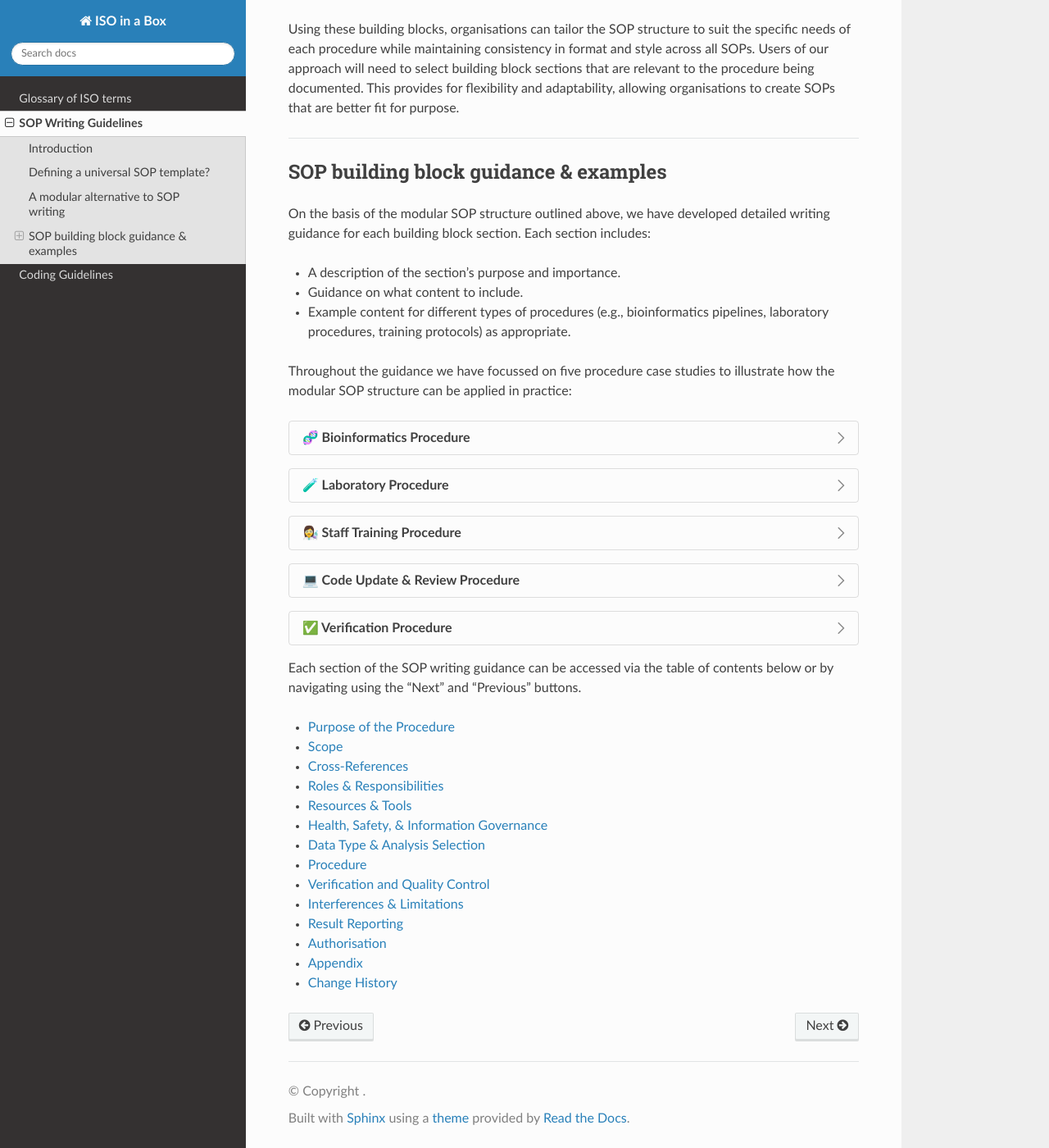
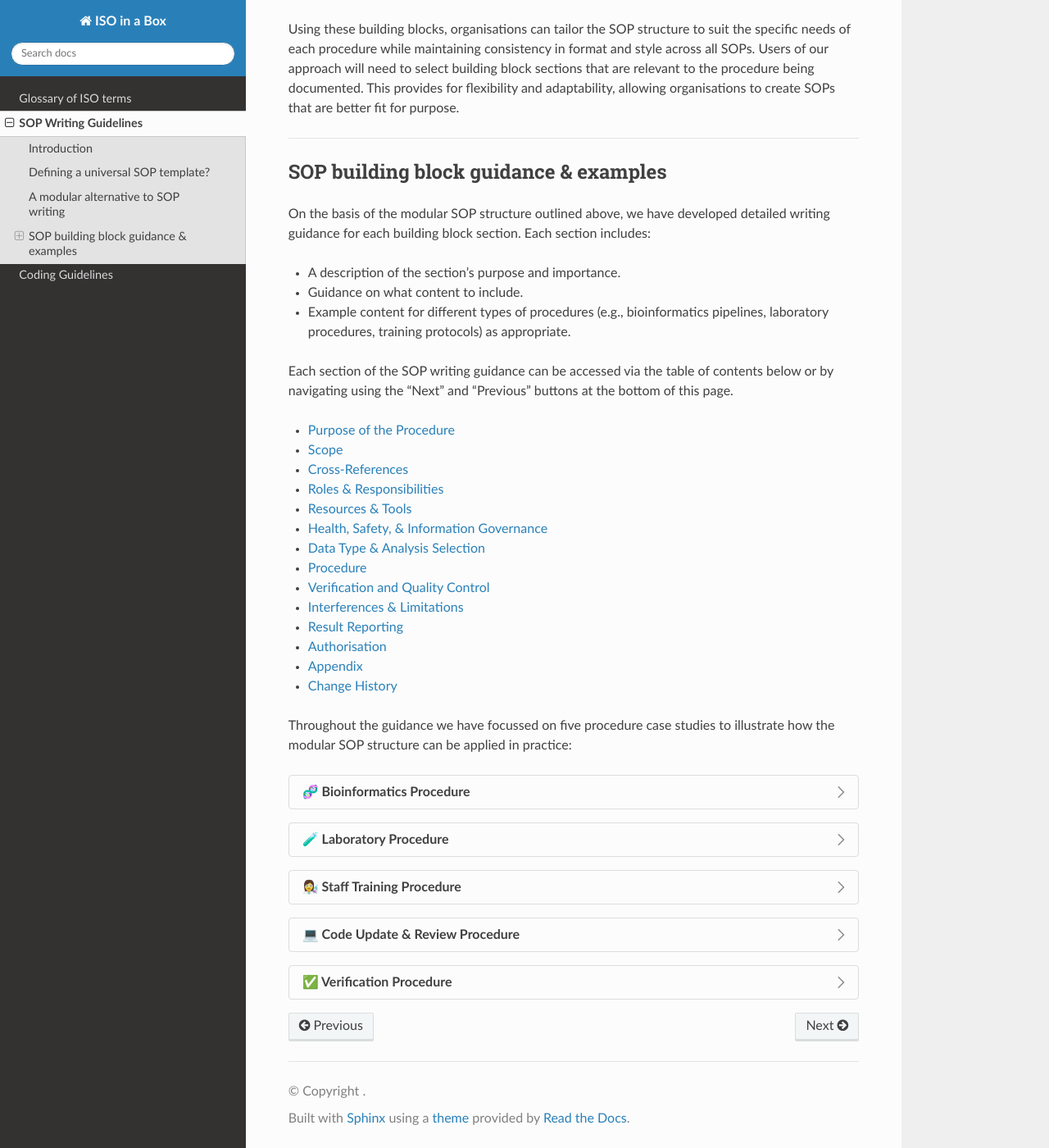
Before and after one commit to ASendellPrice/IIB-rtd, a Sphinx documentation site: the page built from docs/source/sop_guidelines.rst, in a window 1280 px wide and 1400 px high, scrolled down 2197 px. Shown: the whole window at 82% size. Built offline with Sphinx 7.4.7 and the Read the Docs theme 3.1.0, drawn with Linux system fonts in a browser that asks for light colours; pages that are not in the unit, such as notebooks, are missing from menus; some of the changed lines change nothing that is shown.

Commit message:
Moved toc up

```diff
--- a/docs/source/sop_guidelines.rst
+++ b/docs/source/sop_guidelines.rst
@@ -51,6 +51,27 @@ On the basis of the modular SOP structure outlined above, we have developed deta
 
 - Example content for different types of procedures (e.g., bioinformatics pipelines, laboratory procedures, training protocols) as appropriate.
 
+Each section of the SOP writing guidance can be accessed via the table of contents below or by navigating using the "Next" and "Previous" buttons at the bottom of this page.
+
+.. toctree::
+   :maxdepth: 2
+
+   sop_guide_purpose
+   sop_guide_scope
+   sop_guide_cross_references
+   sop_guide_responsibilities
+   sop_guide_definitions
+   sop_guide_resources
+   sop_guide_health_safety_information_governance
+   sop_guide_data_types
+   sop_guide_procedure
+   sop_guide_quality_control_assurance
+   sop_guide_interference_limitations
+   sop_guide_results_reporting
+   sop_guide_authorisation
+   sop_guide_appendices
+   sop_guide_change_history
+
 Throughout the guidance we have focussed on five procedure case studies to illustrate how the modular SOP structure can be applied in practice:
 
 .. dropdown:: 🧬 Bioinformatics Procedure
@@ -73,23 +94,19 @@ Throughout the guidance we have focussed on five procedure case studies to illus
 
    Add description
 
-Each section of the SOP writing guidance can be accessed via the table of contents below or by navigating using the "Next" and "Previous" buttons.
+.. raw:: html
 
-.. toctree::
-   :maxdepth: 2
-
-   sop_guide_purpose
-   sop_guide_scope
-   sop_guide_cross_references
-   sop_guide_responsibilities
-   sop_guide_definitions
-   sop_guide_resources
-   sop_guide_health_safety_information_governance
-   sop_guide_data_types
-   sop_guide_procedure
-   sop_guide_quality_control_assurance
-   sop_guide_interference_limitations
-   sop_guide_results_reporting
-   sop_guide_authorisation
-   sop_guide_appendices
-   sop_guide_change_history
+   <script>
+     // Auto-close other dropdowns when one opens
+     document.querySelectorAll('details').forEach((el) => {
+       el.addEventListener('toggle', function () {
+         if (el.open) {
+           document.querySelectorAll('details').forEach((other) => {
+             if (other !== el) {
+               other.removeAttribute('open');
+             }
+           });
+         }
+       });
+     });
+   </script>
```
